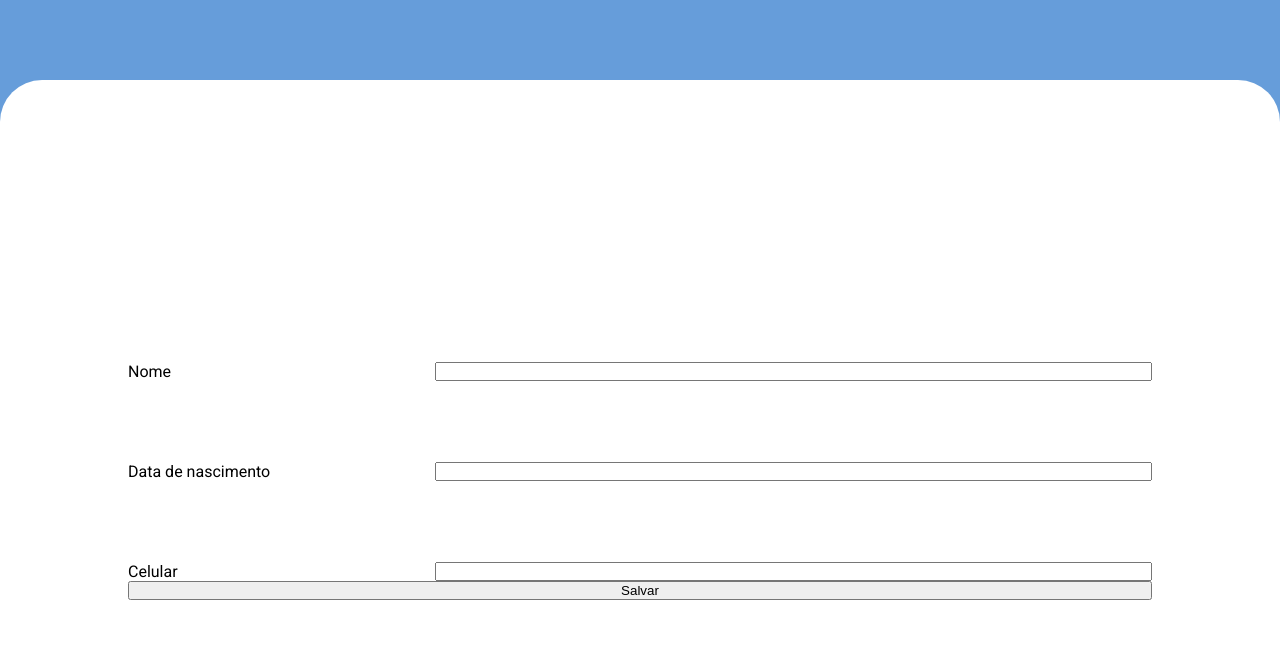
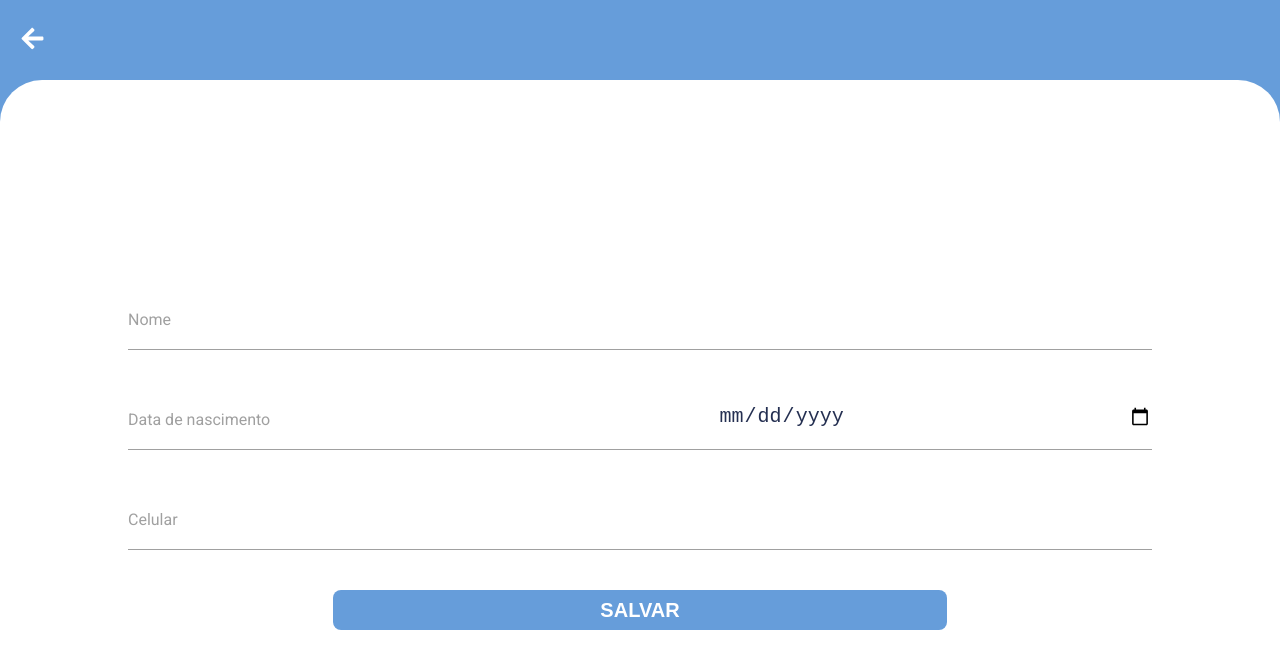
Before and after one commit to wesleysantossts/projeto-integrador, a Next.js app in the folder app/: page /perfil in a window 1280 px wide. Shown: the top 668 px of the page. Built offline with nearby package versions, Linux system fonts and the light colour scheme.

Commit message:
criação da página de perfil

```diff
--- a/app/src/pages/perfil/index.tsx
+++ b/app/src/pages/perfil/index.tsx
@@ -6,24 +6,38 @@ import {
   Form,
   Input
 } from './styles';
+import { FaArrowLeft } from 'react-icons/fa';
+import { useRouter } from 'next/router';
+import Link from 'next/link';
 
 export default function Perfil (){
+
+  function atualizarPerfil(e: React.MouseEvent) {
+    e.preventDefault();
+    console.log('funcionou')
+  }
+
+  const router = useRouter();
   return (
     <Container>
-      <Nav></Nav>
+      <Nav>
+        <Link href={router.query?.from as string || '/'}>
+          <FaArrowLeft size={25} color={'white'} />
+        </Link>
+      </Nav>
       <Content>
-        <Form method='post' onSubmit={() => {}}>
+        <Form method='post' onSubmit={atualizarPerfil}>
           <Input>
             <label htmlFor='nome'>Nome</label>
             <input id='nome' type="text" />
           </Input>
           <Input>
-            <label htmlFor='nome'>Data de nascimento</label>
-            <input type="text" />
+            <label htmlFor='data'>Data de nascimento</label>
+            <input id='data' type='date' />
           </Input>
           <Input>
-            <label htmlFor='nome'>Celular</label>
-            <input type="text" />
+            <label htmlFor='celular'>Celular</label>
+            <input id='celular' type="number" />
           </Input>
           <button type='submit'>Salvar</button>
         </Form>
--- a/app/src/pages/perfil/styles.ts
+++ b/app/src/pages/perfil/styles.ts
@@ -10,6 +10,9 @@ export const Container = styled.div`
 
 export const Nav = styled.div`
   height: 10%;
+  display: flex;
+  align-items: center;
+  padding: 0 20px;
 `
 
 export const Content = styled.div`
@@ -25,27 +28,50 @@ export const Content = styled.div`
 export const Form = styled.form`
   display: flex;
   flex-direction: column;
+  justify-content: center;
+  align-items: center;
   width: 80%;
 
   button {
-
+    margin: 40px 0 0 0;
+    width: 60%;
+    height: 40px;
+    border-radius: 8px;
+    border: none;
+    background-color: #669DDA;
+    color: white;
+    font-weight: bold;
+    text-transform: uppercase;
+    font-size: 20px;
   }
 `
 
 export const Input = styled.div`
   display: flex;
+  border-bottom: .5px solid #A0A0A0;
   flex-direction: row;
   justify-content: space-between;
   align-items: flex-end;
   height: 100px;
   width: 100%;
+  padding-bottom: 20px;
 
   label {
     text-align: left;
+    font-size: 16px;
+    color: #A0A0A0;
     width: 30%;
   }
 
   input {
     width: 70%;
+    font-size: 20px;
+    color: #242F51;
+    text-align: center;
+    border: none;
+
+    &:focus {
+      outline: none;
+    }
   }
 `
```
